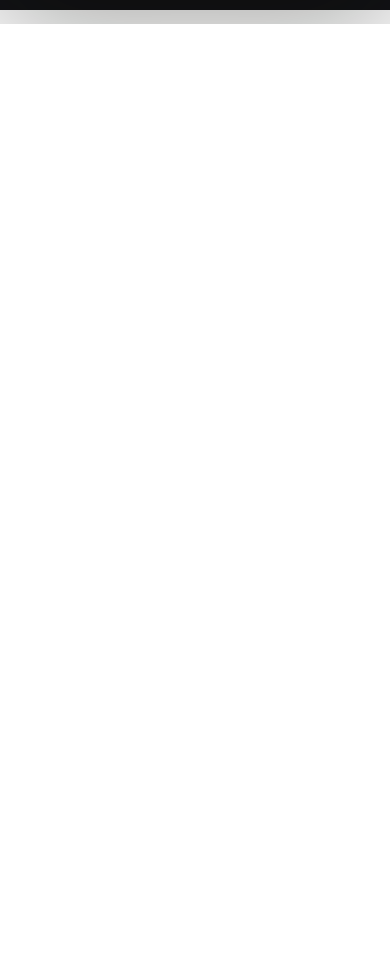
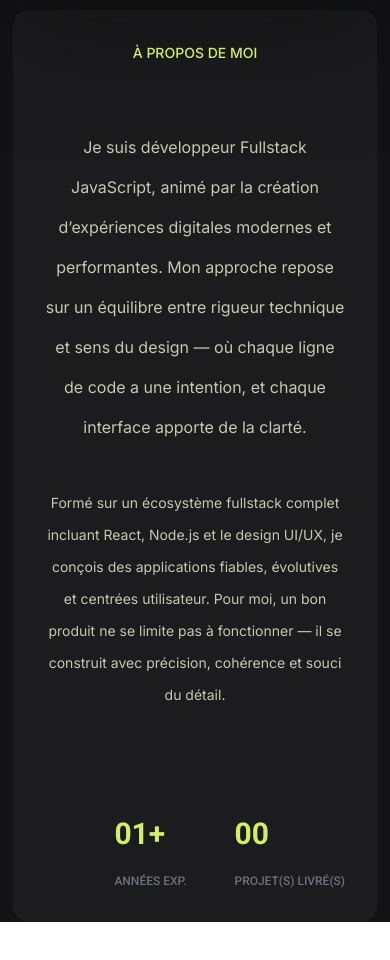
Before and after one commit to engouloudyllan/mon-portfolio, a React (Vite) app: page /my-portfolio in a window 390 px wide. Shown: the part 880-1840 px from the top of the page. Before the commit the page ends 904 px from the top, so only its background shows below. Built offline with nearby package versions, Linux system fonts and the light colour scheme.

Commit message:
ajout de la section About page + responsive

```diff
--- a/src/index.css
+++ b/src/index.css
@@ -57,8 +57,10 @@
   );
 
   --breakpoint-xl: 1218px;
+   --breakpoint-xll: 1258px;
   --breakpoint-useCase1: 1110px;
   --breakpoint-useCase2: 520px;
     --breakpoint-useCase3: 440px;
   --breakpoint-h-md: 828px;
+  --breakpoint-md: 756px;
 }
--- a/src/views/main/index.tsx
+++ b/src/views/main/index.tsx
@@ -513,6 +513,49 @@ const MyPortfolio: React.FC = () => {
             </div>
           </div>
         </div>
+        {/*********************************************  Section about ******************************************/}
+        <div className="w-full bg-surface flex justify-center px-5 items-center h-auto max-useCase2:px-3.25 mb-10">
+          <div className="w-full h-auto bg-surface-low px-50 py-20 mx-auto max-w-437.5 rounded-2xl flex flex-row items-center justify-between contentAbout max-xll:flex-col max-xll:gap-16 max-useCase2:p-8!">
+            <div className="flex flex-col gap-10 -translate-y-35 max-xll:translate-y-0 max-xll:items-center max-xll:text-center">
+              <span className="text-[16px] uppercase text-primary-fixed font-body word-spacing-[0.1em] contentAbout1 font-medium">
+                À propos de moi
+              </span>
+              <p className="text-[48px] font-bold font-body text-white leading-[1.10] contentAbout2 max-md:hidden">
+                Donner du sens <br /> au code par le{" "}
+                <span className="text-[#6b7280] italic">design</span> <br /> et
+                la <span className="text-[#6b7280] italic">performance</span>.
+              </p>
+            </div>
+            <div className="flex flex-col gap-25">
+              <div className="flex flex-col gap-4">
+                <p className="text-[#c6c8b2] text-[22px] font-body max-w-160 mt-6 leading-10 word-spacing-[0.2em] contentAbout3 max-xll:text-center max-md:text-[16px]! max-md:w-full max-md:mt-0">
+                  Je suis développeur Fullstack JavaScript, animé par la
+                  création d’expériences digitales modernes et performantes. Mon
+                  approche repose sur un équilibre entre rigueur technique et
+                  sens du design — où chaque ligne de code a une intention, et
+                  chaque interface apporte de la clarté.
+                </p>
+                <p className="text-[#c6c8b2] text-[17px] font-body max-w-160 mt-6 leading-8 word-spacing-[0.2em] contentAbout4 max-xll:text-center max-md:text-[14px]! max-md:w-full">
+                  Formé sur un écosystème fullstack complet incluant React,
+                  Node.js et le design UI/UX, je conçois des applications
+                  fiables, évolutives et centrées utilisateur. Pour moi, un bon
+                  produit ne se limite pas à fonctionner — il se construit avec
+                  précision, cohérence et souci du détail.
+                </p>
+              </div>
+              <div className="flex gap-12 max-xll:justify-end">
+                <div className="flex flex-col gap-4">
+                    <span className="text-primary-fixed text-[40px] font-roboto font-bold max-useCase2:text-[30px]">01+</span>
+                    <span className="font-roboto font-medium text-[17px] text-[#6b7280] uppercase max-useCase2:text-[12px]">Années EXP.</span>
+                </div>
+                <div className="flex flex-col gap-4">
+                    <span className="text-primary-fixed text-[40px] font-roboto font-bold max-useCase2:text-[30px]">00</span>
+                    <span className="font-roboto font-medium text-[17px] text-[#6b7280] uppercase max-useCase2:text-[12px]">projet(s) livré(s)</span>
+                </div>
+              </div>
+            </div>
+          </div>
+        </div>
       </main>
     </>
   );
--- a/src/views/main/main.css
+++ b/src/views/main/main.css
@@ -18,28 +18,22 @@
 }
 
 body {
-  background: radial-gradient(
-    circle at center,
-    rgba(132, 255, 99, 0.08),
-    transparent 60%
-  );
+  background: radial-gradient(circle at center,
+      rgba(132, 255, 99, 0.08),
+      transparent 60%);
 }
 
 .gradient-bg {
   background:
-    radial-gradient(
-      800px circle at 50% 35%,
+    radial-gradient(800px circle at 50% 35%,
       rgba(163, 255, 18, 0.12),
       rgba(163, 255, 18, 0.06) 25%,
       rgba(163, 255, 18, 0.03) 40%,
-      transparent 70%
-    ),
-    radial-gradient(
-      1200px circle at 50% 50%,
+      transparent 70%),
+    radial-gradient(1200px circle at 50% 50%,
       transparent 0%,
       rgba(0, 0, 0, 0.7) 60%,
-      rgba(0, 0, 0, 0.95) 100%
-    );
+      rgba(0, 0, 0, 0.95) 100%);
 
   filter: blur(60px);
 }
@@ -106,6 +100,7 @@ body {
   .text2-responsive {
     font-size: 50px !important;
   }
+
   .contentResponsive {
     gap: 65px !important;
   }
@@ -119,10 +114,39 @@ body {
   .text2-responsive {
     font-size: 48px !important;
   }
+
   .contentResponsive {
     gap: 5px !important;
   }
+
   .resizeMargin {
     margin-top: 130px !important;
   }
 }
+
+@media screen and (max-width: 1698px) {
+  .contentAbout {
+    padding: 60px 100px !important;
+  }
+}
+
+@media screen and (max-width: 1530px) {
+  .contentAbout {
+    padding: 50px 45px !important;
+  }
+}
+
+@media screen and (max-width: 1390px) {
+  .contentAbout1 {
+    font-size: 14px !important;
+  }
+  .contentAbout2 {
+    font-size: 40px !important;
+  }
+  .contentAbout3 {
+    font-size: 18px !important;
+  }
+  .contentAbout4 {
+    font-size: 16px !important;
+  }
+}
```
